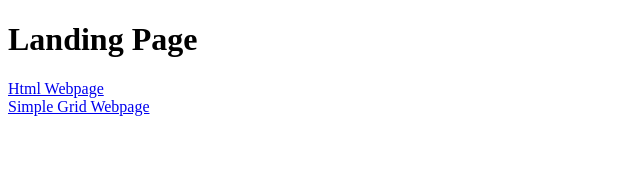
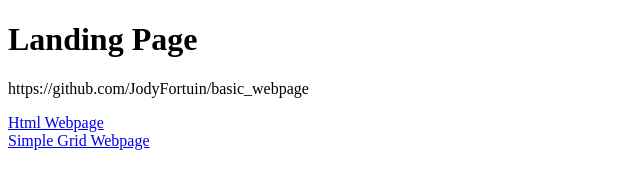
Before and after one commit to JodyFortuin/basic_webpage, a plain HTML site: page index.html in a window 1280 px wide. Shown: the whole page, without its empty margins (0-640 px from the left). Drawn offline with Linux system fonts and the light colour scheme.

Commit message:
Added link

```diff
--- a/index.html
+++ b/index.html
@@ -7,6 +7,8 @@
 </head>
 <body>
     <h1>Landing Page</h1>
+
+    <p>https://github.com/JodyFortuin/basic_webpage</p>
 
     <div>
     <a href="my-webpage.html">Html Webpage</a>
```
